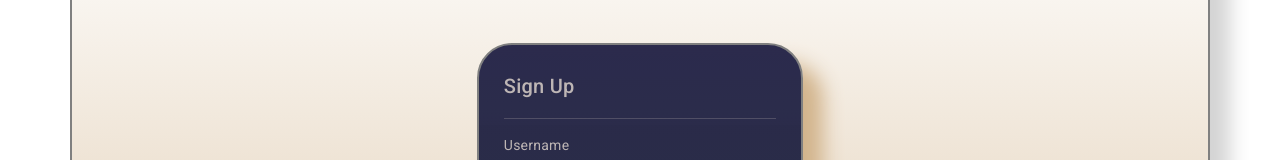
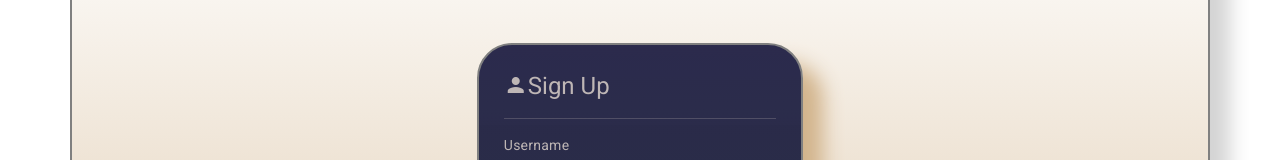
Before and after one commit to Jeevananthan-S/LOGIN_TeamProject, an Angular app: page / in a window 1280 px wide. Shown: the part 151-311 px from the top of the page. Built offline with nearby package versions, Linux system fonts and the light colour scheme.

Commit message:
Added icons

```diff
--- a/src/app/app.module.ts
+++ b/src/app/app.module.ts
@@ -7,6 +7,7 @@ import { SignUpComponent } from './sign-up/sign-up.component';
 import {MatTabsModule} from '@angular/material/tabs';
 import { BrowserAnimationsModule } from '@angular/platform-browser/animations';
 import { LogInComponent } from './log-in/log-in.component';
+import {MatIconModule} from '@angular/material/icon';
 @NgModule({
   declarations: [
     AppComponent,
@@ -19,8 +20,8 @@ import { LogInComponent } from './log-in/log-in.component';
     AppRoutingModule,
     FormsModule,
     MatTabsModule,
-    BrowserAnimationsModule
-
+    BrowserAnimationsModule,
+    MatIconModule
   ],
   providers: [],
   bootstrap: [AppComponent]
--- a/src/app/log-in/log-in.component.css
+++ b/src/app/log-in/log-in.component.css
@@ -4,7 +4,10 @@
     padding: 25px;
     box-shadow: 20px 20px 20px rgb(161, 158, 158);
     background-image: linear-gradient(rgba(6, 6, 48, 0.842) , rgba(5, 24, 43, 0.856));
-
-      color: rgb(190, 182, 181);
+    color: rgb(190, 182, 181);
 
 }
+.material-icons{
+    line-height: 1.3;
+    margin-right: 5px;
+}
--- a/src/app/log-in/log-in.component.html
+++ b/src/app/log-in/log-in.component.html
@@ -1,7 +1,7 @@
 <!-- **********************Jeeva 11/07/2023 Create html file - separated works accordingly***************************** -->
 
 <section class="container my-5 sect1" style="width: 30%;">
-  <h2>Log In </h2>
+  <h1><mat-icon aria-hidden="false" aria-label="Example home icon" fontIcon="login"></mat-icon>Log In </h1>
   <hr>
   <form #MyForm="ngForm">
     <div class="email">
--- a/src/app/sign-up/sign-up.component.css
+++ b/src/app/sign-up/sign-up.component.css
@@ -7,3 +7,6 @@
     color: rgb(190, 182, 181);
     /* color: silver; */
 }
+.material-icons{
+    line-height: 1.3;
+}
--- a/src/app/sign-up/sign-up.component.html
+++ b/src/app/sign-up/sign-up.component.html
@@ -1,6 +1,7 @@
 <!-- **********************Jeeva 11/07/2023 Create html file - separated works accordingly***************************** -->
 <section class="container my-5 sect1" style="width: 30%;">
-    <h2>Sign Up</h2>
+    <!-- <img src="../../favicon.ico"> -->
+    <h1><mat-icon aria-hidden="false" aria-label="Example home icon" fontIcon="person"></mat-icon>Sign Up</h1>
     <hr>
     <form #Myform="ngForm">
       <div class="username my-3">
--- a/src/index.html
+++ b/src/index.html
@@ -10,6 +10,7 @@
   <link rel="preconnect" href="https://fonts.gstatic.com">
   <link href="https://fonts.googleapis.com/css2?family=Roboto:wght@300;400;500&display=swap" rel="stylesheet">
   <link href="https://fonts.googleapis.com/icon?family=Material+Icons" rel="stylesheet">
+  <link rel="stylesheet" href="https://fonts.googleapis.com/css2?family=Material+Symbols+Outlined:opsz,wght,FILL,GRAD@20..48,100..700,0..1,-50..200" />
 </head>
 <body class="mat-typography">
   <app-root></app-root>
```
